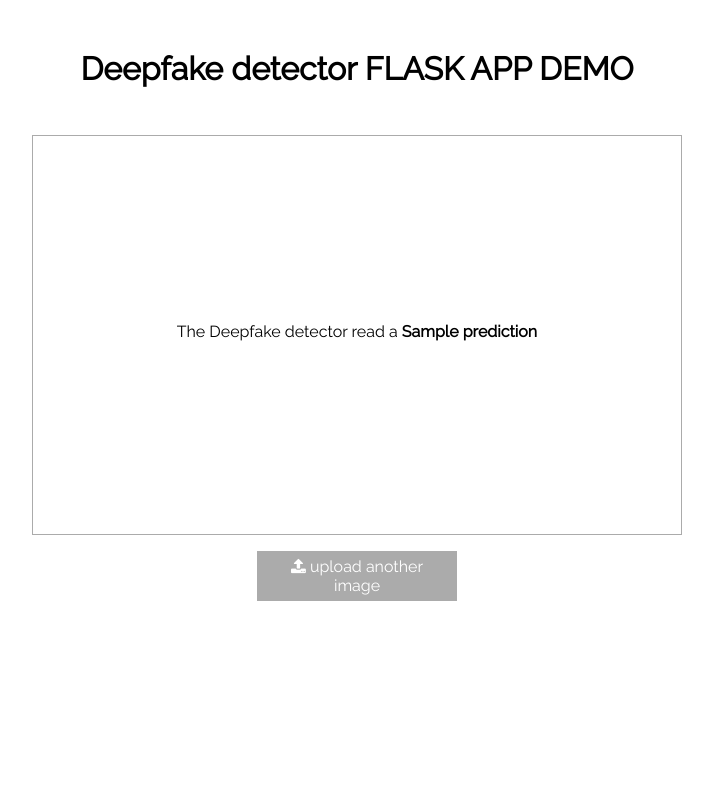
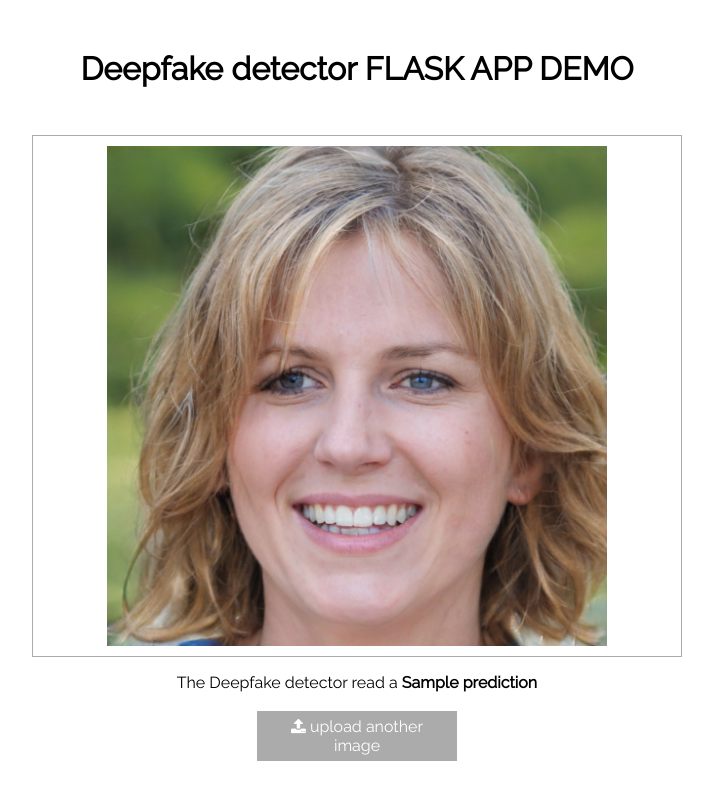
Before and after one commit to archarbar/DeepfakeDetector, a Flask app: template templates/index.html in a window 1280 px wide. Shown: the whole page, without its empty margins (283-996 px from the left). Before the commit the page ends 601 px from the top, so only its background shows below. Run offline with Flask 2, Linux system fonts and the light colour scheme; the template is opened without the code that fills it: most values are stand-ins (such as "Sample title", 1, 10 or a date in 2020).

Commit message:
display input image

```diff
--- a/app.py
+++ b/app.py
@@ -5,21 +5,30 @@ from predictor import Predictor
 
 import numpy as np
 import torch
+import os
 
 # Initialize the predictor object.
 predictor = Predictor()
 
+# Create constants for app root folder and image upload folder
+APP_ROOT = os.path.dirname(os.path.abspath(__file__))
+UPLOAD_FOLDER = os.path.join(APP_ROOT, 'static', 'img')
+
 # Initialize Flask app.
 app = Flask(__name__)
+app.config['UPLOAD_FOLDER'] = UPLOAD_FOLDER
 
 # Base endpoint to perform prediction.
 @app.route('/', methods=['GET', 'POST'])
 def upload():
     if request.method == 'POST':
+        upload = request.files['image']
+        filepath = os.path.join(app.config['UPLOAD_FOLDER'], 'input.png')
+        upload.save(filepath)
         prediction = predictor.predict(request)
         return render_template('index.html', prediction=prediction)
     else:
-        return render_template('index.html', prediction=None)
+        return render_template('index.html', prediction=None, image=None)
 
 if __name__ == '__main__':
    app.run()
--- a/predictor.py
+++ b/predictor.py
@@ -43,8 +43,8 @@ class Predictor:
 		and performs a prediction using the loaded model.
 		'''
 		f = request.files['image']
-		image = Image.open(f)
-		image = preprocess_img(image)
+		src = Image.open(f)
+		image = preprocess_img(src)
 		prediction = self.model.predict(image)
 		if prediction[0][0] >= prediction[0][1]:
 			prediction = "FAKE with a " + str(round(prediction[0][0]*100, 5)) + "% chance"
--- a/static/css/main.css
+++ b/static/css/main.css
@@ -5,13 +5,19 @@
     font-family: 'Raleway', sans-serif;
 }
 
-body {
+ body {
     height: 100%;
 }
 
-h1, h2, h3, h4, h5, h6, p {
+h1, h2, h3, h4, h5, h6 {
     text-align: center;
 }
+
+p {
+    text-align: center;
+    margin: 0px;
+    padding: 0px;
+ }
 
 .center {
     display: block;
@@ -41,15 +47,10 @@ h1, h2, h3, h4, h5, h6, p {
     margin-bottom: 1em;
 }
 
-/* RESULT TEXT */
-
-.result {
-    padding-top: 11em;
-}
 
 /* UPLOAD FILE BUTTON */
 
-input[type="file"] {
+ input[type="file"] {
     display: none;
 }
 
--- a/templates/index.html
+++ b/templates/index.html
@@ -2,12 +2,12 @@
 <html>
    <head>
       <!-- STYLESHEET -->
-      <link rel="stylesheet" type="text/css" href="./static/css/main.css">
+      <link rel="stylesheet" type="text/css" href="../static/css/main.css">
       <link rel="stylesheet" href="https://fonts.googleapis.com/css?family=Raleway">
       <link rel="stylesheet" href="https://stackpath.bootstrapcdn.com/font-awesome/4.7.0/css/font-awesome.min.css">
 
       <!-- JAVSCRIPT -->
-      <script src="./static/js/main.js"></script>
+      <script src="../static/js/main.js"></script>
    </head>
    <body>
       <div class="content">
@@ -18,18 +18,20 @@
             {% if prediction == None %}
             <!-- Show upload buttons if there is no prediction results yet. -->
                <img id="upload-img" class="center"
-                    src="./static/img/upload.png" width="100">
+                    src="../static/img/upload.png" width="100">
                <label for="file-upload" class="center custom-button">
                   <i class="fa fa-upload"></i> upload your image
                   <input type="file" id="file-upload" name="image" onchange=submit() />
                </label>
             {% else %}
-            <!-- Show prediction results. -->
-               <p class="result"> The Deepfake detector read a <b>{{ prediction }}</b> </p>
+            <!-- Show uploaded image -->
+               <img class="center" src="../static/img/input.png" length="400" width="500">
             {% endif %}
          </div>
             {% if prediction != None %}
-            <!-- Show upload button for follow up predictions. -->
+            <!-- Show prediction results and upload button for follow up predictions. -->
+               <p class="result"> The Deepfake detector read a <b>{{ prediction }}</b> </p>
+               <br>
                <label for="file-upload" class="center custom-button">
                   <i class="fa fa-upload"></i> upload another image
                   <input type="file" id="file-upload" name="image" onchange=submit() />
```
Also changed, not shown: static/img/input.png (added).
